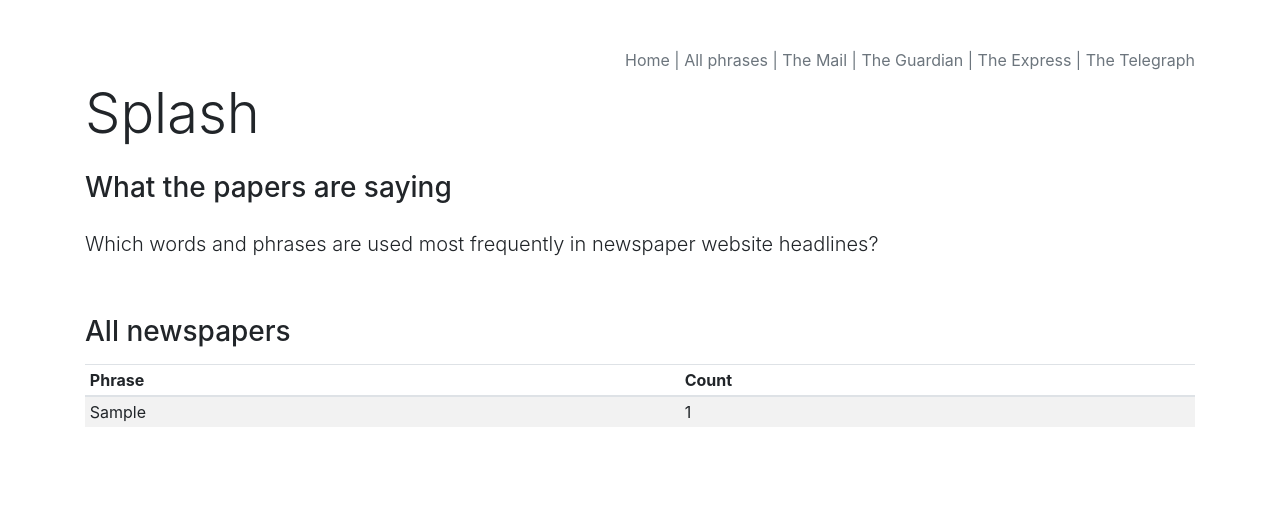
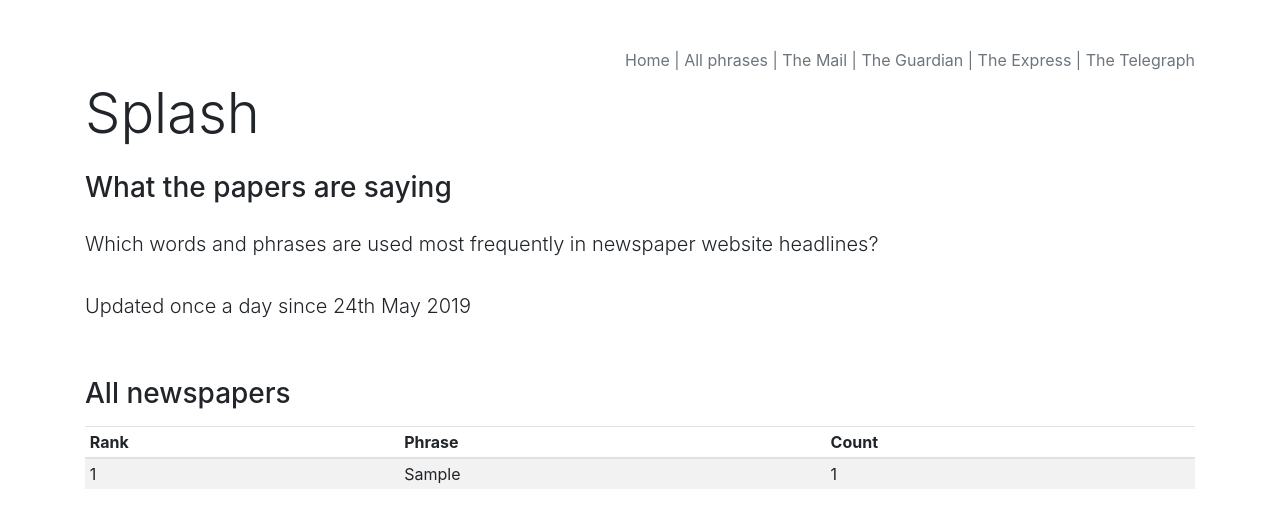
Before and after one commit to magnusvaughan/splash, a Django app: page / in a window 1280 px wide. Shown: the top 528 px of the page. Run offline with Django 3.2, Linux system fonts and the light colour scheme; tables that the repository leaves empty hold one stand-in row (values such as "Sample post"); some libraries are stand-ins or nearby versions.

Commit message:
Added rank and contextual info on when project started

```diff
--- a/templates/base.html
+++ b/templates/base.html
@@ -31,6 +31,7 @@
                 <a href="{% url 'home' %}"><h1 class="display-4 py-2">Splash</h1></a>
                 <h3 class="py-2">What the papers are saying</h3>
                 <p class="lead py-2">Which words and phrases are used most frequently in newspaper website headlines?</p>
+                <p class="lead py-2">Updated once a day since 24th May 2019</p>
             </div>
 
             {% block content %}
--- a/templates/phrase.html
+++ b/templates/phrase.html
@@ -7,6 +7,7 @@
             <table class="table table-striped table-sm">
                 <thead>
                 <tr>
+                    <th>Rank</th>
                     <th>Phrase</th>
                     <th>Count</th>
                 </tr>
@@ -14,6 +15,7 @@
                 <tbody>
                     {% for phrase in phrases %}
                         <tr>
+                        <td>{{ forloop.counter }}</td>
                         <td>{{ phrase }}</td>
                         <td>{{ phrase.count }}</td>
                         </tr>
```
